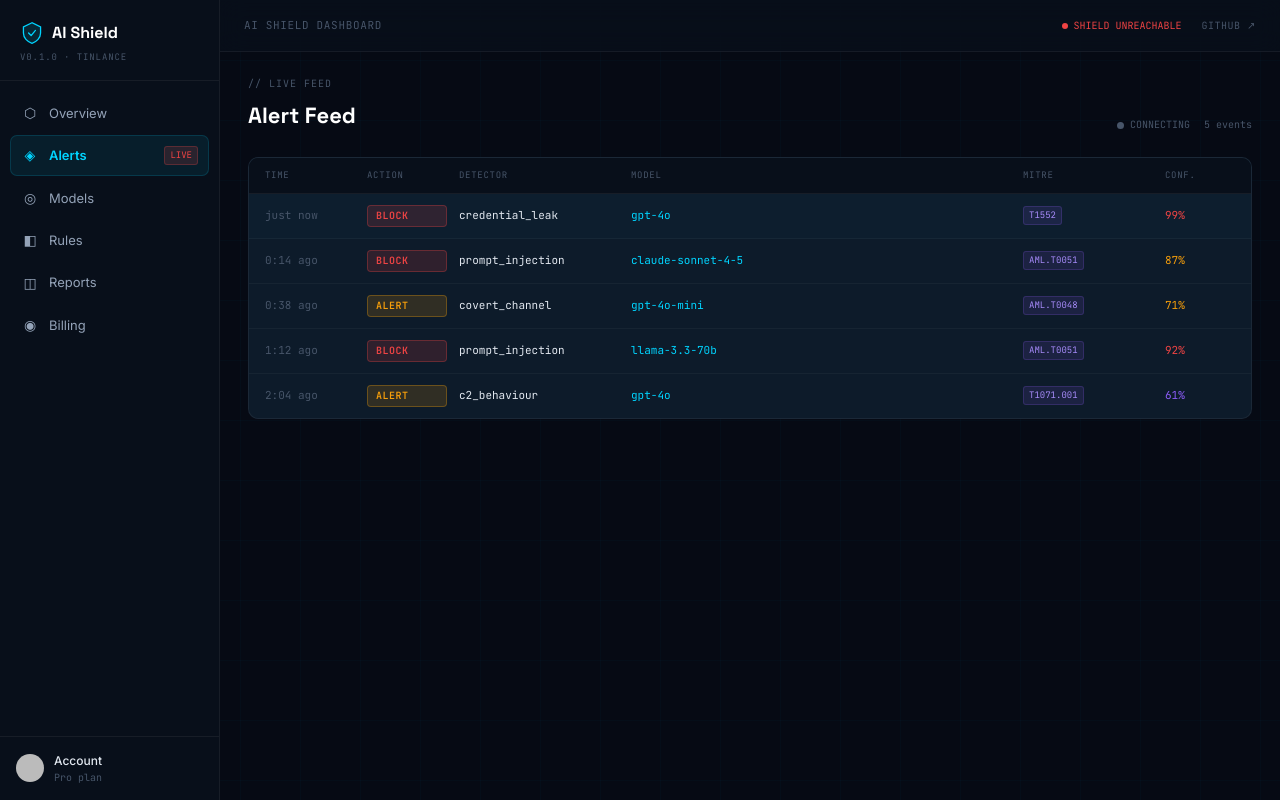
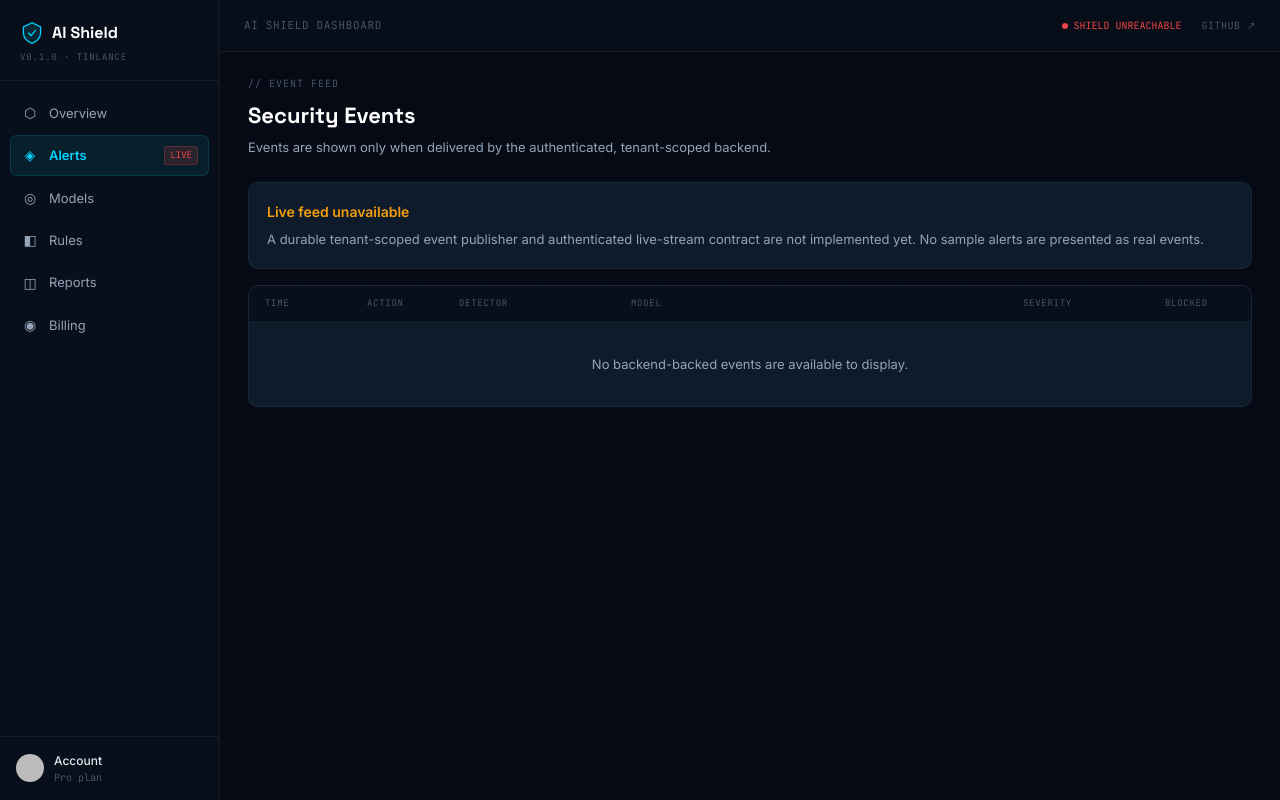
Before and after one commit to LloydCoder/Aithyrex, a Next.js app in the folder frontend/: page /dashboard/alerts in a window 1280 px wide. Built offline with nearby package versions, Linux system fonts and the light colour scheme; no server answers; sample sign-in values are in the browser's storage; some icons are missing.

Commit message:
fix(frontend): remove seeded alerts and fake live WebSocket status

```diff
--- a/frontend/app/dashboard/alerts/page.tsx
+++ b/frontend/app/dashboard/alerts/page.tsx
@@ -1,6 +1,4 @@
 'use client'
-import { useEffect, useRef, useState } from 'react'
-import { useAuth } from '@clerk/nextjs'
 
 interface AlertEvent {
   id: string
@@ -14,95 +12,33 @@ interface AlertEvent {
   blocked: boolean
 }
 
-const DEMO_ALERTS: AlertEvent[] = [
-  { id: '1', time: 'just now', action: 'block', severity: 'critical', detector: 'credential_leak', model: 'gpt-4o', mitre: ['T1552'], confidence: 0.99, blocked: true },
-  { id: '2', time: '0:14 ago', action: 'block', severity: 'high', detector: 'prompt_injection', model: 'claude-sonnet-4-5', mitre: ['AML.T0051'], confidence: 0.87, blocked: true },
-  { id: '3', time: '0:38 ago', action: 'alert', severity: 'high', detector: 'covert_channel', model: 'gpt-4o-mini', mitre: ['AML.T0048'], confidence: 0.71, blocked: false },
-  { id: '4', time: '1:12 ago', action: 'block', severity: 'critical', detector: 'prompt_injection', model: 'llama-3.3-70b', mitre: ['AML.T0051'], confidence: 0.92, blocked: true },
-  { id: '5', time: '2:04 ago', action: 'alert', severity: 'medium', detector: 'c2_behaviour', model: 'gpt-4o', mitre: ['T1071.001'], confidence: 0.61, blocked: false },
-]
-
-const actionColor: Record<string, string> = {
-  block: '#EF4444', alert: '#F59E0B', log: '#94A3B8', pass: '#10B981',
-}
-const severityColor: Record<string, string> = {
-  critical: '#EF4444', high: '#F59E0B', medium: '#8B5CF6', low: '#94A3B8', clean: '#10B981',
-}
-
 export default function AlertsPage() {
-  const { getToken } = useAuth()
-  const [alerts, setAlerts] = useState<AlertEvent[]>(DEMO_ALERTS)
-  const [wsStatus, setWsStatus] = useState<'connecting' | 'connected' | 'disconnected'>('connecting')
-  const wsRef = useRef<WebSocket | null>(null)
-
-  useEffect(() => {
-    const wsUrl = process.env.NEXT_PUBLIC_WS_URL || 'ws://localhost:8002'
-    try {
-      const ws = new WebSocket(`${wsUrl}/monitor/stream`)
-      wsRef.current = ws
-      ws.onopen = () => setWsStatus('connected')
-      ws.onclose = () => setWsStatus('disconnected')
-      ws.onerror = () => setWsStatus('disconnected')
-      ws.onmessage = (e) => {
-        try {
-          const data = JSON.parse(e.data)
-          if (data.action && data.severity) {
-            const newAlert: AlertEvent = {
-              id: Date.now().toString(),
-              time: 'just now',
-              action: data.action,
-              severity: data.severity,
-              detector: data.detections?.[0]?.detector || 'unknown',
-              model: data.model || 'unknown',
-              mitre: data.detections?.[0]?.mitre_atlas || [],
-              confidence: data.detections?.[0]?.confidence || 0,
-              blocked: data.blocked,
-            }
-            setAlerts(prev => [newAlert, ...prev].slice(0, 50))
-          }
-        } catch {}
-      }
-    } catch {
-      setWsStatus('disconnected')
-    }
-    return () => wsRef.current?.close()
-  }, [])
+  const alerts: AlertEvent[] = []
 
   return (
     <div style={{ maxWidth: '1100px' }}>
-      {/* Header */}
-      <div style={{ display: 'flex', alignItems: 'flex-end', justifyContent: 'space-between', marginBottom: '24px' }}>
-        <div>
-          <div style={{
-            fontFamily: 'JetBrains Mono, monospace', fontSize: '10px',
-            color: '#475569', letterSpacing: '0.1em', textTransform: 'uppercase', marginBottom: '6px',
-          }}>// Live Feed</div>
-          <h1 style={{
-            fontFamily: 'Space Grotesk, sans-serif',
-            fontSize: '22px', fontWeight: 700, color: '#FFFFFF',
-          }}>Alert Feed</h1>
-        </div>
+      <div style={{ marginBottom: '24px' }}>
         <div style={{
-          display: 'flex', alignItems: 'center', gap: '6px',
           fontFamily: 'JetBrains Mono, monospace', fontSize: '10px',
-        }}>
-          <span style={{
-            width: '7px', height: '7px', borderRadius: '50%',
-            background: wsStatus === 'connected' ? '#EF4444' : '#475569',
-            display: 'inline-block',
-            boxShadow: wsStatus === 'connected' ? '0 0 6px #EF4444' : 'none',
-            animation: wsStatus === 'connected' ? 'pulse-red 1.5s infinite' : 'none',
-          }} />
-          <span style={{ color: wsStatus === 'connected' ? '#EF4444' : '#475569' }}>
-            {wsStatus === 'connected' ? 'LIVE' : wsStatus.toUpperCase()}
-          </span>
-          <span style={{ color: '#475569', marginLeft: '8px' }}>{alerts.length} events</span>
-        </div>
+          color: '#475569', letterSpacing: '0.1em', textTransform: 'uppercase', marginBottom: '6px',
+        }}>// Event Feed</div>
+        <h1 style={{
+          fontFamily: 'Space Grotesk, sans-serif',
+          fontSize: '22px', fontWeight: 700, color: '#FFFFFF',
+        }}>Security Events</h1>
+        <p style={{ fontSize: '13px', color: '#94A3B8', marginTop: '4px' }}>
+          Events are shown only when delivered by the authenticated, tenant-scoped backend.
+        </p>
       </div>
 
-      {/* Feed table */}
+      <div role="status" className="shield-card" style={{ padding: '18px', marginBottom: '16px' }}>
+        <strong style={{ color: '#F59E0B' }}>Live feed unavailable</strong>
+        <p style={{ color: '#94A3B8', marginTop: '6px', fontSize: '13px' }}>
+          A durable tenant-scoped event publisher and authenticated live-stream contract are not implemented yet. No sample alerts are presented as real events.
+        </p>
+      </div>
+
       <div className="shield-card" style={{ overflow: 'hidden' }}>
-        {/* Table header */}
         <div style={{
           display: 'grid',
           gridTemplateColumns: '90px 80px 160px 1fr 130px 70px',
@@ -114,55 +50,13 @@ export default function AlertsPage() {
           letterSpacing: '0.08em', textTransform: 'uppercase',
           gap: '12px',
         }}>
-          <span>TIME</span><span>ACTION</span><span>DETECTOR</span>
-          <span>MODEL</span><span>MITRE</span><span>CONF.</span>
+          <span>TIME</span><span>ACTION</span><span>DETECTOR</span><span>MODEL</span><span>SEVERITY</span><span>BLOCKED</span>
         </div>
-
-        {/* Rows */}
-        {alerts.map((alert, i) => (
-          <div
-            key={alert.id}
-            style={{
-              display: 'grid',
-              gridTemplateColumns: '90px 80px 160px 1fr 130px 70px',
-              padding: '11px 16px',
-              borderBottom: i < alerts.length - 1 ? '1px solid rgba(255,255,255,0.04)' : 'none',
-              alignItems: 'center', gap: '12px',
-              transition: 'background 0.15s',
-              cursor: 'default',
-              background: i === 0 && alerts[0].id === alert.id ? 'rgba(0,212,255,0.02)' : 'transparent',
-            }}
-            onMouseOver={e => e.currentTarget.style.background = 'rgba(0,212,255,0.02)'}
-            onMouseOut={e => e.currentTarget.style.background = 'transparent'}
-          >
-            <span style={{ fontFamily: 'JetBrains Mono, monospace', fontSize: '11px', color: '#475569' }}>
-              {alert.time}
-            </span>
-            <span className={`chip chip-${alert.action}`}>{alert.action.toUpperCase()}</span>
-            <span style={{ fontFamily: 'JetBrains Mono, monospace', fontSize: '11px', color: '#E2E8F0' }}>
-              {alert.detector}
-            </span>
-            <span style={{ fontFamily: 'JetBrains Mono, monospace', fontSize: '11px', color: '#00D4FF' }}>
-              {alert.model}
-            </span>
-            <div style={{ display: 'flex', gap: '4px', flexWrap: 'wrap' }}>
-              {alert.mitre.map(m => (
-                <span key={m} style={{
-                  fontFamily: 'JetBrains Mono, monospace', fontSize: '9px',
-                  padding: '1px 5px', background: 'rgba(139,92,246,0.12)',
-                  color: '#A78BFA', borderRadius: '3px',
-                  border: '1px solid rgba(139,92,246,0.2)',
-                }}>{m}</span>
-              ))}
-            </div>
-            <span style={{
-              fontFamily: 'JetBrains Mono, monospace', fontSize: '11px',
-              color: severityColor[alert.severity] || '#94A3B8',
-            }}>
-              {Math.round(alert.confidence * 100)}%
-            </span>
+        {alerts.length === 0 && (
+          <div style={{ padding: '32px 16px', textAlign: 'center', color: '#94A3B8', fontSize: '13px' }}>
+            No backend-backed events are available to display.
           </div>
-        ))}
+        )}
       </div>
     </div>
   )
```
